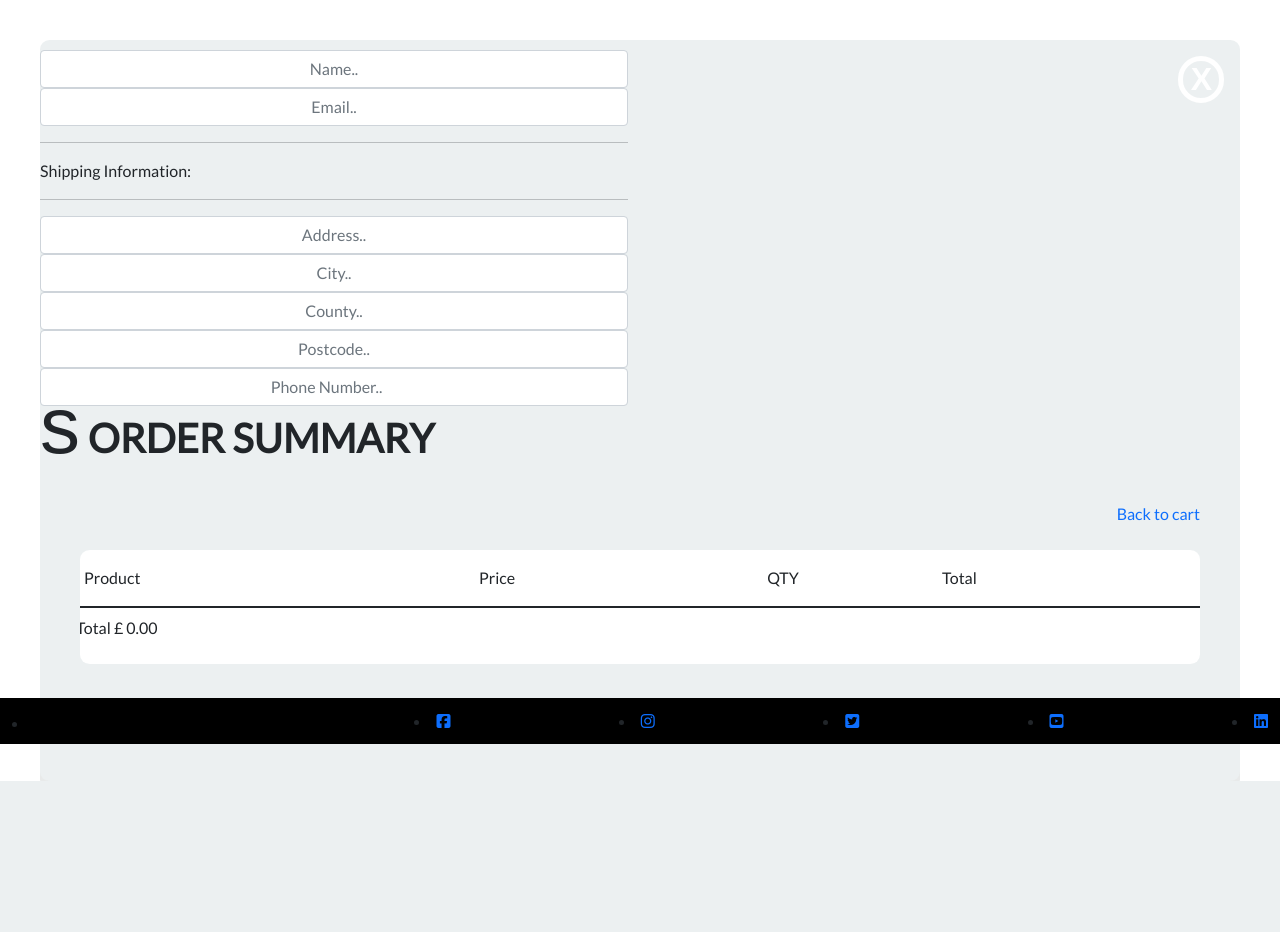
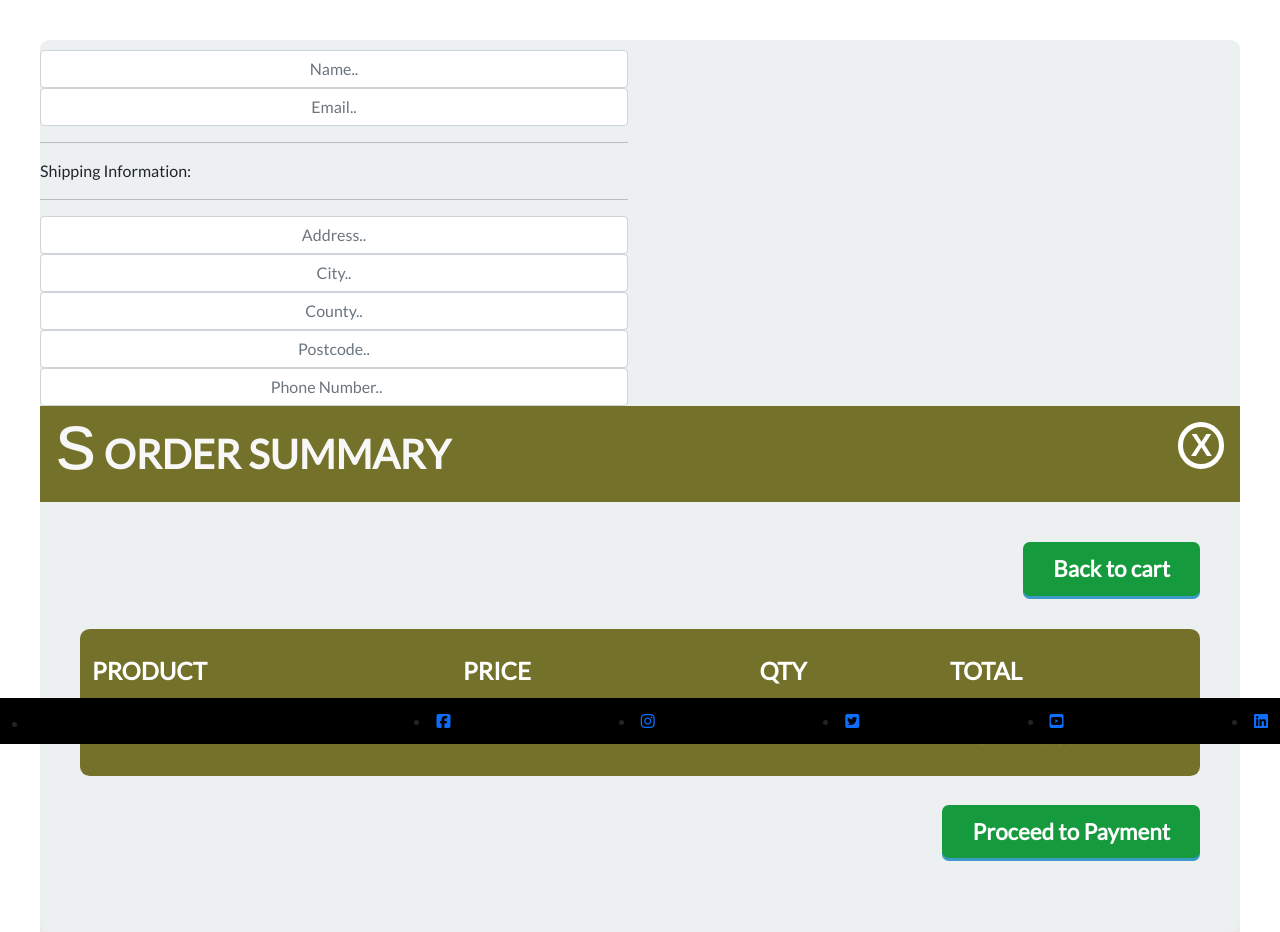
Before and after one commit to ANDREWAHN-UK/Commerce, a Django app: page /checkout/ in a window 1280 px wide. Shown: the part 56-988 px from the top of the page. Before the commit the page ends 837 px from the top, so only its background shows below. Run offline with Django 4.2, Linux system fonts and the light colour scheme; parts of the project's set-up code (start-up, migrations or seed data) failed here and were passed over; some libraries are stand-ins or nearby versions.

Commit message:
static - update main.css with commenting, style checkout elements, tidy up code

```diff
--- a/static/css/main.css
+++ b/static/css/main.css
@@ -145,6 +145,7 @@ a {
   box-shadow: 0 0.5em 0 rgba(138, 148, 152, 0.2);
 }
 
+/* this is the heading */
 .cart-heading {
   padding: 1em;
   position: relative;
@@ -180,6 +181,7 @@ a {
   text-align: center;
 }
 
+/* this acts like a header for the table */
 .th {
   background: #f34d35;
   color: #fff;
@@ -188,6 +190,7 @@ a {
   font-size: 1.5em;
 }
 
+/* this sits at the bottom */
 .tf {
   background: #f34d35;
   text-transform: uppercase;
@@ -301,6 +304,49 @@ a.qty:hover {
   transition: all 0.3s ease-in-out;
 }
 
+/* ====================================================={checkout page}===================================================== */
+
+/* the checkout page recycles the cart stuff, differentiated below for visual purposes */
+
+.checkout-btn {
+  padding: 10px 30px;
+  border-radius: 0.3em;
+  font-size: 1.4em;
+  font-weight: bold;
+  background: #159b3d;
+  color: #fff;
+  box-shadow: 0 3px 0 rgba(59,154,198, 1)
+}
+
+/* this acts like a header for the table */
+.th-checkout {
+  background: #74722a;
+  color: #fff;
+  text-transform: uppercase;
+  font-weight: bold;
+  font-size: 1.5em;
+}
+
+/* this sits at the bottom */
+.tf-checkout {
+  background: #74722a;
+  text-transform: uppercase;
+  text-align: right;
+  font-size: 1.2em;
+}
+
+.tf-checkout p {
+  color: #fff;
+  font-weight: bold;
+}
+/* this is the heading */
+.checkout-heading {
+  padding: 1em;
+  position: relative;
+  z-index: 1;
+  color: #f7f7f7;
+  background: #74722a;
+}
 /* ====================================================={media queries}===================================================== */
 @media screen and ( max-width: 755px) {
   .container {
```
